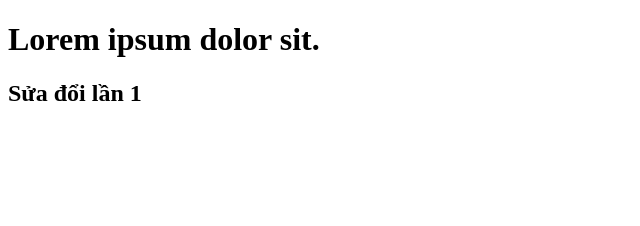
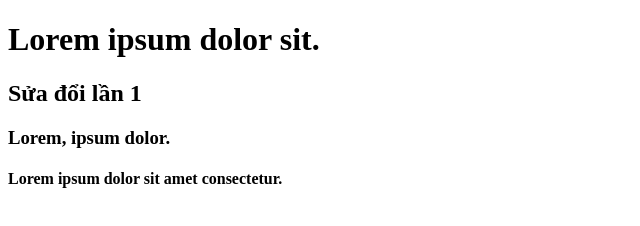
Before and after one commit to Liyued/DuAn, a plain HTML site: page index.html in a window 1280 px wide. Shown: the whole page, without its empty margins (0-640 px from the left). Drawn offline with Linux system fonts and the light colour scheme.

Commit message:
Sửa đổi lần 2

```diff
--- a/index.html
+++ b/index.html
@@ -8,5 +8,7 @@
   <body>
     <h1>Lorem ipsum dolor sit.</h1>
     <h2>Sửa đổi lần 1</h2>
+    <h3>Lorem, ipsum dolor.</h3>
+    <h4>Lorem ipsum dolor sit amet consectetur.</h4>
   </body>
 </html>
```
